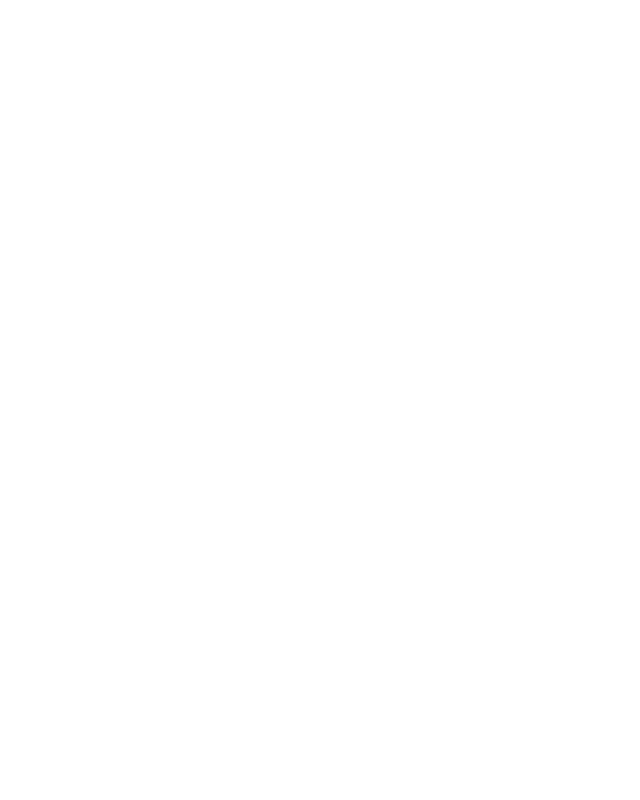
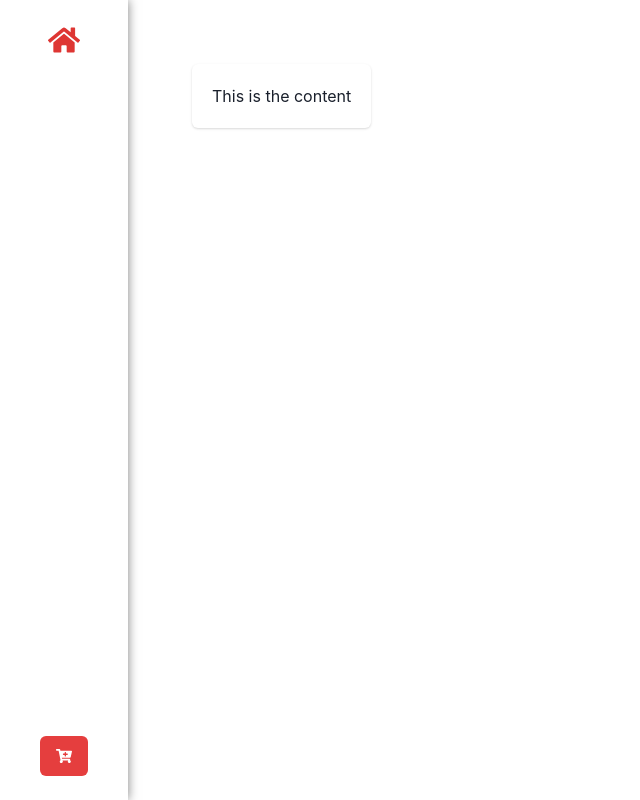
Before and after one commit to Briiad/bia-technical-test, a React (Vite) app: page /homepage in a window 1280 px wide. Shown: the whole page, without its empty margins (0-640 px from the left). Built offline with nearby package versions, Linux system fonts and the light colour scheme.

Commit message:
feat: add homepage content

```diff
--- a/package.json
+++ b/package.json
@@ -13,12 +13,14 @@
     "@chakra-ui/react": "^2.8.2",
     "@emotion/react": "^11.11.3",
     "@emotion/styled": "^11.11.0",
+    "@reduxjs/toolkit": "^2.2.1",
     "axios": "^1.6.7",
     "bootstrap": "^5.3.2",
     "framer-motion": "^11.0.5",
     "react": "^18.2.0",
     "react-bootstrap": "^2.10.1",
     "react-dom": "^18.2.0",
+    "react-icons": "^5.0.1",
     "react-redux": "^9.1.0",
     "react-router-dom": "^6.22.1"
   },
--- /dev/null
+++ b/src/components/Sidebar.css
@@ -0,0 +1,19 @@
+nav{
+  width: 8rem;
+  height: 100vh;
+  position: sticky;
+  background-color: #fff;
+  box-shadow: 0 0 10px rgba(0, 0, 0, 0.5);
+  color: #de3633;
+}
+
+.nav-menu{
+  width: 100%;
+  height: 100%;
+  display: flex;
+  flex-direction: column;
+  justify-content: space-between;
+  align-items: center;
+  padding: 1.5rem;
+  font-size: 2rem;
+}
--- a/src/components/Sidebar.jsx
+++ b/src/components/Sidebar.jsx
@@ -1,16 +1,44 @@
 import React from 'react'
+import './Sidebar.css'
+import { FaHome,FaCartPlus } from "react-icons/fa";
+import { Button, ButtonGroup } from '@chakra-ui/react'
+import {
+  Modal,
+  ModalOverlay,
+  ModalContent,
+  ModalHeader,
+  ModalFooter,
+  ModalBody,
+  ModalCloseButton,
+  useDisclosure,
+} from '@chakra-ui/react'
+import { Link } from "react-router-dom";
+
 
 const Sidebar = () => {
+  const { isOpen, onOpen, onClose } = useDisclosure()
   return (
     <nav>
-      <div>
+      <div className='nav-menu'>
+          <Link to='/'><FaHome /></Link>
+          <Button onClick={onOpen} colorScheme='red'><FaCartPlus /></Button>
+      </div>
+      <Modal isOpen={isOpen} onClose={onClose}>
+        <ModalOverlay />
+        <ModalContent>
+          <ModalHeader>Your Cart</ModalHeader>
+          <ModalCloseButton />
+          <ModalBody>
+            <p>Haloooooooooooo</p>
+          </ModalBody>
 
-      </div>
-
-      <div>
-        <p></p>
-        <p></p>
-      </div>
+          <ModalFooter>
+            <Button colorScheme='red' mr={3} onClick={onClose}>
+              Close
+            </Button>
+          </ModalFooter>
+        </ModalContent>
+      </Modal>
     </nav>
   )
 }
--- a/src/index.css
+++ b/src/index.css
@@ -3,3 +3,7 @@
   padding: 0;
   box-sizing: border-box;
 }
+
+body{
+  background-color: #fafafa;
+}
--- a/src/main.jsx
+++ b/src/main.jsx
@@ -2,10 +2,14 @@
 import App from './App.jsx'
 import ReactDOM from 'react-dom/client'
 import './index.css'
+import store from './store.js'
+import { Provider } from 'react-redux'
 
 
 ReactDOM.createRoot(document.getElementById('root')).render(
   <React.StrictMode>
-    <App />
+    <Provider store={store}>
+      <App />
+    </Provider>
   </React.StrictMode>,
 )
--- a/src/pages/Home/home.css
+++ b/src/pages/Home/home.css
@@ -0,0 +1,7 @@
+section{
+  display: flex;
+}
+
+.container{
+  padding: 4rem;
+}
--- a/src/pages/Home/index.jsx
+++ b/src/pages/Home/index.jsx
@@ -1,11 +1,19 @@
 import React from 'react'
 import Sidebar from '../../components/Sidebar'
+import { Card, CardHeader, CardBody, CardFooter, Text } from '@chakra-ui/react'
 import './home.css'
 
 const Homepage = () => {
   return (
     <section>
       <Sidebar />
+      <div className='container'>
+        <Card>
+          <CardBody>
+            <Text>This is the content</Text>
+          </CardBody>
+        </Card>
+      </div>
     </section>
   )
 }
--- /dev/null
+++ b/src/store.js
@@ -0,0 +1,5 @@
+import { configureStore } from '@reduxjs/toolkit'
+
+export default configureStore({
+  reducer: {},
+})
```
Also changed, not shown: src/features/addToCart/addToCart.js (added), 1 other file (tests, documents, lock files or other folders).
